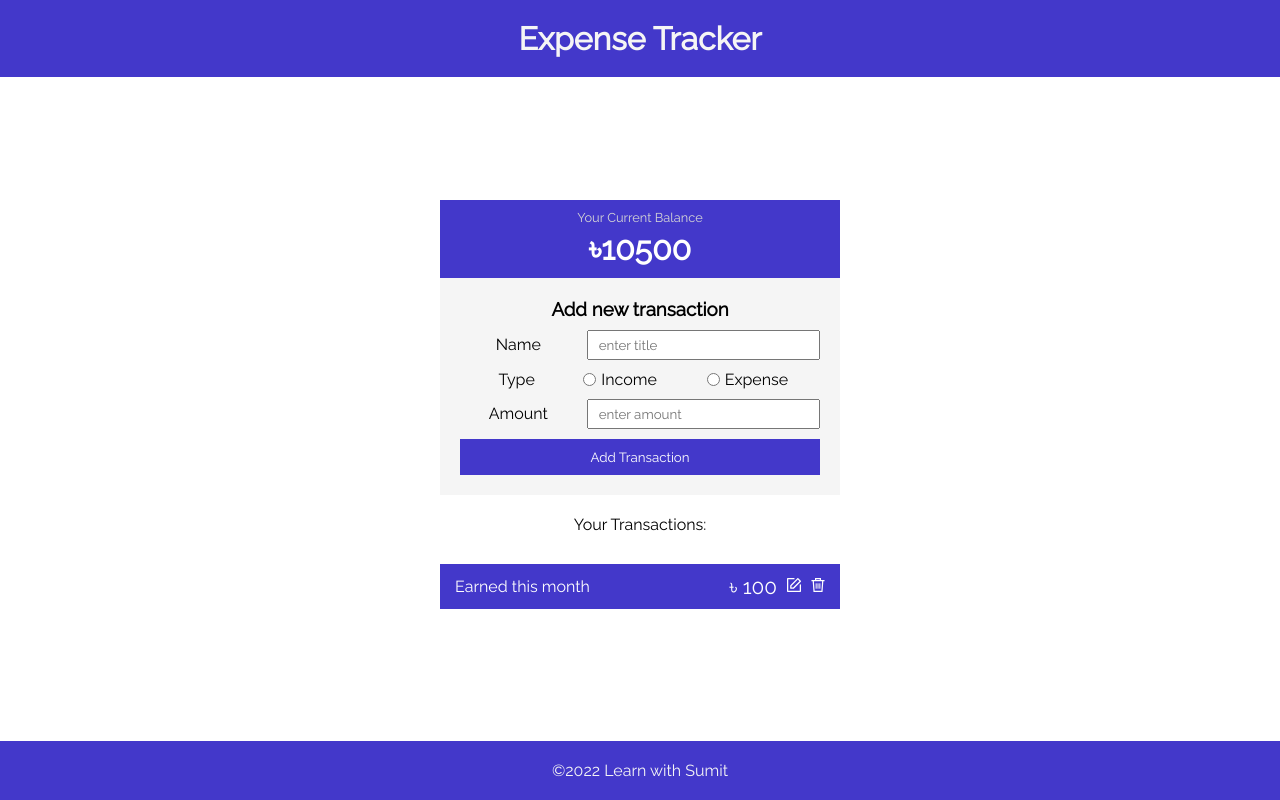
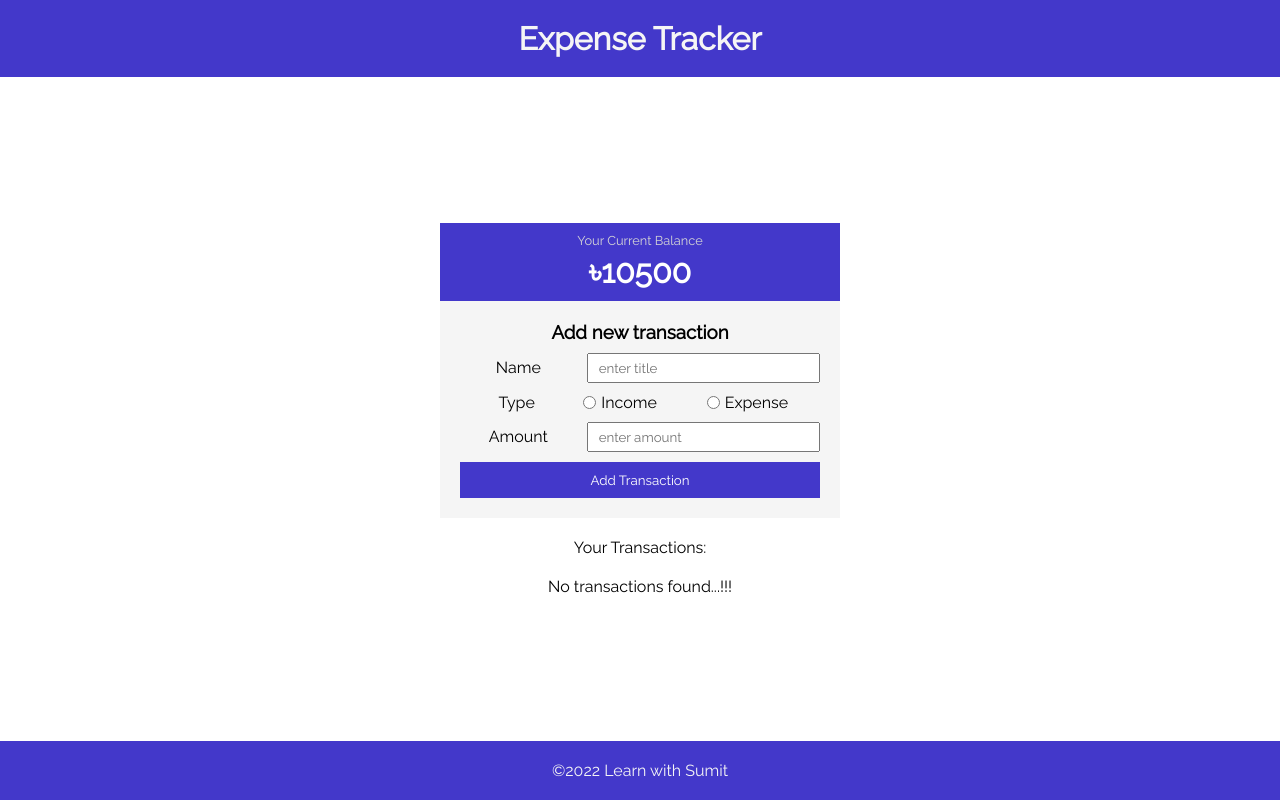
Before and after one commit to rakibul-wdp/expense-tracker, a React (Create React App) app: page / in a window 1280 px wide. Built offline with nearby package versions, Linux system fonts and the light colour scheme.

Commit message:
load transaction data by useSelector and handle all case and also pass data transaction component

```diff
--- a/public/css/style.css
+++ b/public/css/style.css
@@ -182,6 +182,10 @@ label {
   overflow-y: auto;
 }
 
+.error {
+  color: red;
+}
+
 @media (max-width: 450px) {
   .top_card,
   .form {
--- a/src/components/transactions/Transactions.js
+++ b/src/components/transactions/Transactions.js
@@ -1,15 +1,30 @@
 import React from 'react';
+import { useSelector } from 'react-redux';
 import Transaction from './Transaction';
 
 const Transactions = () => {
+  const { transactions, isLoading, isError, error } = useSelector((state) => state.transaction);
+
+  // decide what to render
+  let content = null;
+  if (isLoading) content = <p>Loading...!!!</p>;
+
+  if (!isLoading && isError) content = <p className='error'>Threre was an error occured...!!!</p>;
+
+  if (!isLoading && !isError && transactions?.length > 0) {
+    content = transactions.map((transaction) => <Transaction key={transaction.id} transaction={transaction} />);
+  }
+
+  if (!isLoading && !isError && transactions?.length === 0) {
+    content = <p>No transactions found...!!!</p>;
+  }
+
   return (
     <>
       <p className='second_heading'>Your Transactions:</p>
 
       <div className='conatiner_of_list_of_transactions'>
-        <ul>
-          <Transaction />
-        </ul>
+        <ul>{content}</ul>
       </div>
     </>
   );
```
